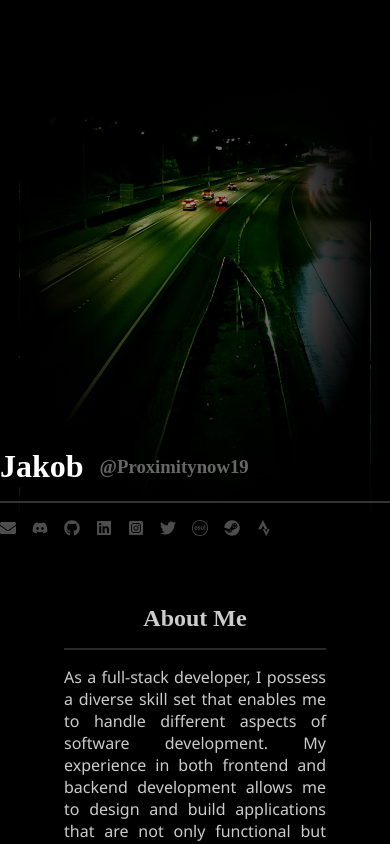
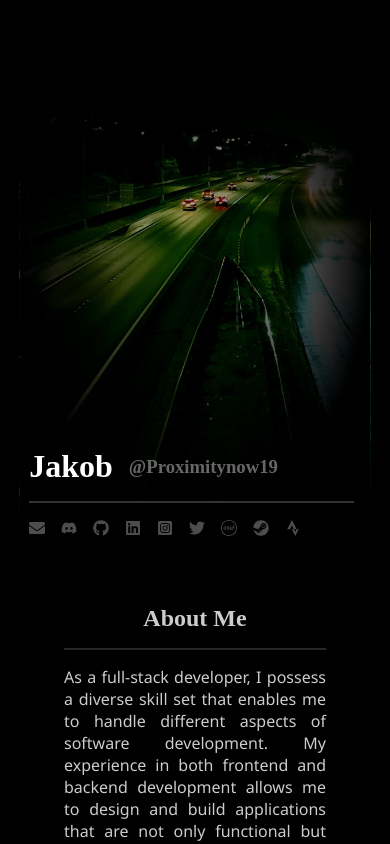
Before and after one commit to Proximitynow19/rumia.moe, a Next.js app in the folder ui/: page / in a window 390 px wide. Shown: the top 844 px of the page. Built offline with nearby package versions, Linux system fonts and the light colour scheme; no server answers; a web font is replaced by a local one.

Commit message:
fix: mobile responsiveness & header overflow

```diff
--- a/ui/src/pages/index.tsx
+++ b/ui/src/pages/index.tsx
@@ -134,7 +134,7 @@ export default function Home() {
       <main className={styles.main}>
         <div className={styles.heroBackground}></div>
 
-        <header>
+        <header className={styles.header}>
           <div className={styles.centerItems}>
             <h1>Jakob</h1>
             <h3>@Proximitynow19</h3>
--- a/ui/src/styles/Home.module.css
+++ b/ui/src/styles/Home.module.css
@@ -52,3 +52,35 @@
 .socialList > *:not(:last-child) {
   margin-right: 16px;
 }
+
+@media only screen and (min-width: 800px) and (max-width: 825px) {
+  .header {
+    max-width: 750px;
+    position: relative;
+    left: 4%;
+  }
+}
+
+@media only screen and (min-width:321px) and (max-width:768px) {
+  .header {
+    max-width: 600px;
+    position: relative;
+    left: 5%;
+  }
+}
+
+@media only screen and (min-width:410px) and (max-width:500px) {
+  .header {
+    max-width: 375px;
+    position: relative;
+    left: 5.5%
+  }
+}
+
+@media only screen and (max-width:400px) {
+  .header {
+    max-width: 325px;
+    position: relative;
+    left: 7.5%
+  }
+}
```
